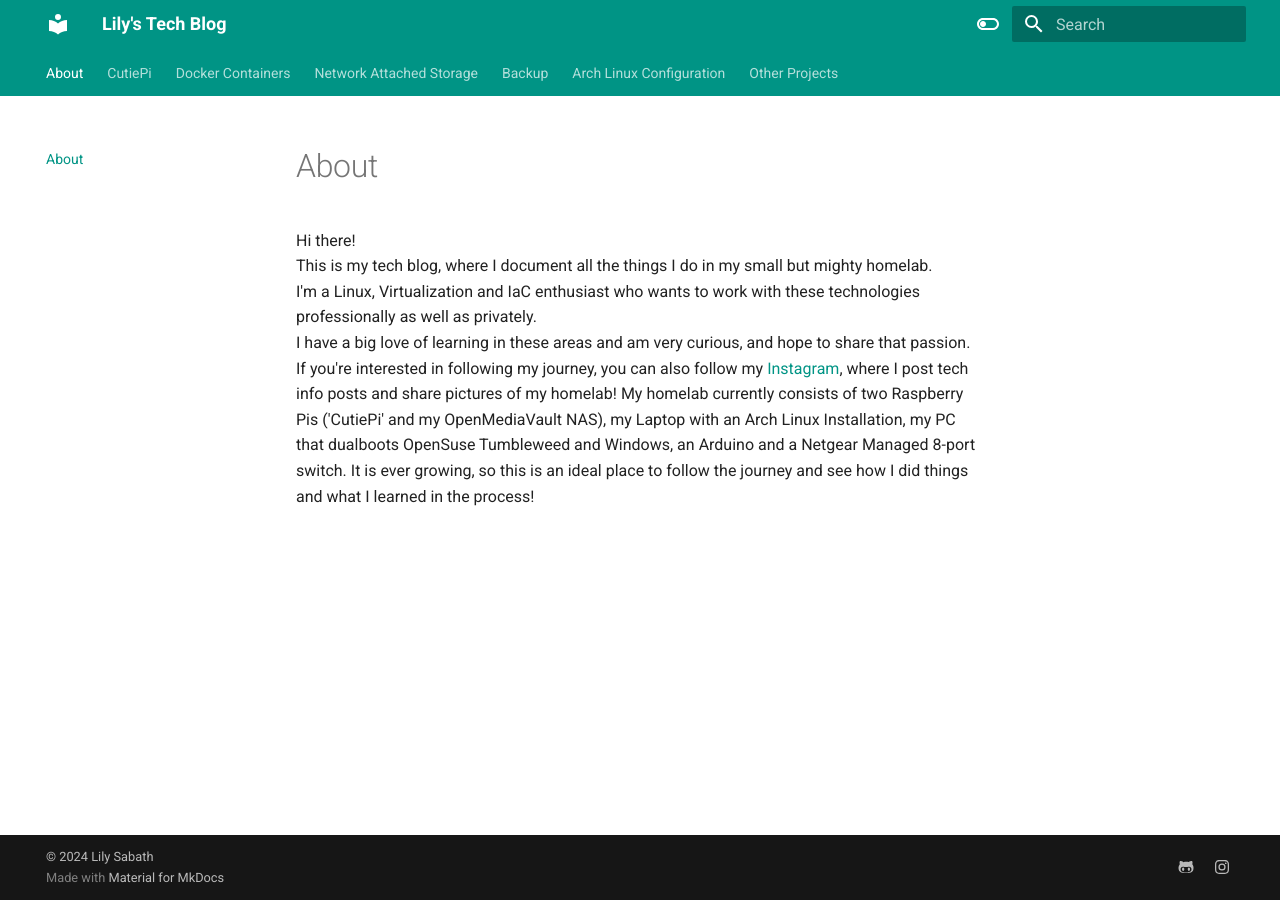
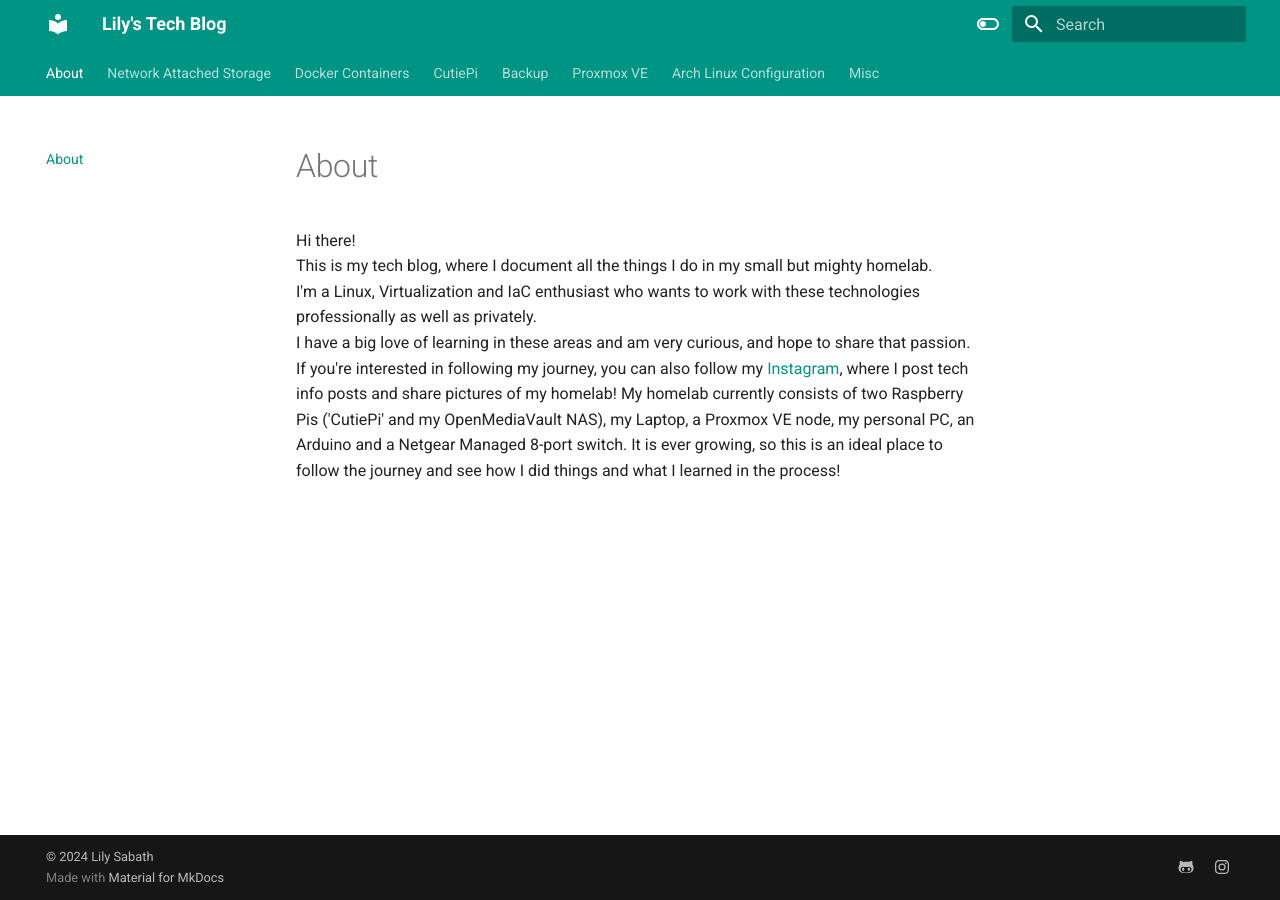
Before and after one commit to witchessabath/mkdocs, an MkDocs documentation site: the page built from docs/index.md, in a window 1280 px wide. Built offline with MkDocs 1.6.1 and Material for MkDocs 9.7.7, drawn with Linux system fonts in a browser that asks for light colours.

```diff
--- a/docs/index.md
+++ b/docs/index.md
@@ -6,5 +6,5 @@
   I have a big love of learning in these areas and am very curious, and hope to share that passion.
   If you're interested in following my journey, you can also follow my <a href_"https://www.instagram.com/lilymightbyte" target="_blank">Instagram</a>, where I post tech info posts and share pictures of my homelab!
 
-  My homelab currently consists of two Raspberry Pis ('CutiePi' and my OpenMediaVault NAS), my Laptop with an Arch Linux Installation, my PC that dualboots OpenSuse Tumbleweed and Windows, an Arduino and a Netgear Managed 8-port switch. It is ever growing, so this is an ideal place to follow the journey and see how I did things and what I learned in the process!
+  My homelab currently consists of two Raspberry Pis ('CutiePi' and my OpenMediaVault NAS), my Laptop, a Proxmox VE node, my personal PC, an Arduino and a Netgear Managed 8-port switch. It is ever growing, so this is an ideal place to follow the journey and see how I did things and what I learned in the process!
   </p>
--- a/docs/miscellaneous.md
+++ b/docs/miscellaneous.md
@@ -1,6 +1,6 @@
-# Other Projects
+# Misc
 
-Here I will share some projects on the side, that don't really have anything to do with the rest of my homelab.
+Here I will share some miscellaneous projects that don't really have anything to do with the rest of my homelab.
 
 ## Arduino Weather Station
 
```
Also changed, not shown: docs/Backup.md (+1 -1 lines), docs/proxmox.md (added, +49 -0 lines), docs/.pages, docs/img/Screenshot4.png (added), docs/img/fw.png (added).
